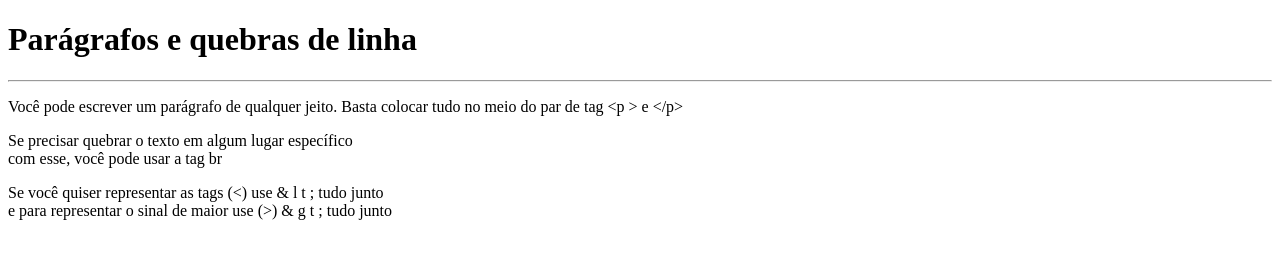
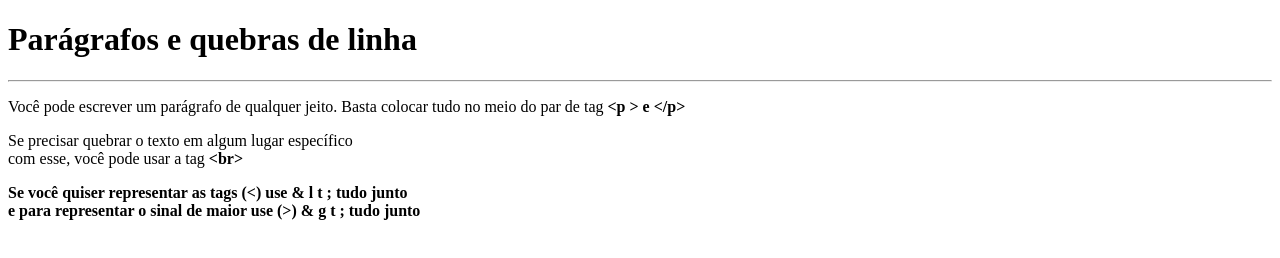
Before and after one commit to GabrielWD40/desenvolvimento-web-2020-html5-css3-modulo-1-de-5, a plain HTML site: page 02-aulas-praticas/capitulo-05-aula-01-paragrafos-e-quebras-de-linha/index.html in a window 1280 px wide. Drawn offline with Linux system fonts and the light colour scheme.

Commit message:
initial comit

```diff
--- a/02-aulas-praticas/capitulo-05-aula-01-paragrafos-e-quebras-de-linha/index.html
+++ b/02-aulas-praticas/capitulo-05-aula-01-paragrafos-e-quebras-de-linha/index.html
@@ -13,16 +13,18 @@
         qualquer jeito.
         Basta colocar tudo
         no meio do par de tag
-        &lt;p &gt; e &lt;/p&gt;
+        <strong>&lt;p &gt; e &lt;/p&gt;</strong>
     </p>
     <p>Se precisar quebrar
         o texto em algum lugar
         específico <br> com esse,
-        você pode usar a tag br
+        você pode usar a tag <strong>&lt;br&gt;</strong>
     </p>
 
-    <p>Se você quiser representar as tags (&lt;) use & l t ; tudo junto <br>
-        e para representar o sinal de maior use (&gt;) & g t ; tudo junto </p>
+    <p><strong>
+        Se você quiser representar as tags (&lt;) use & l t ; tudo junto <br>
+            e para representar o sinal de maior use (&gt;) & g t ; tudo junto
+    </strong></p>
 
 </body>
 </html>
```
Also changed, not shown: 02-aulas-praticas/capitulo-05-aula-02-simbolos-e-emojis/index.html (+3 -3 lines).
